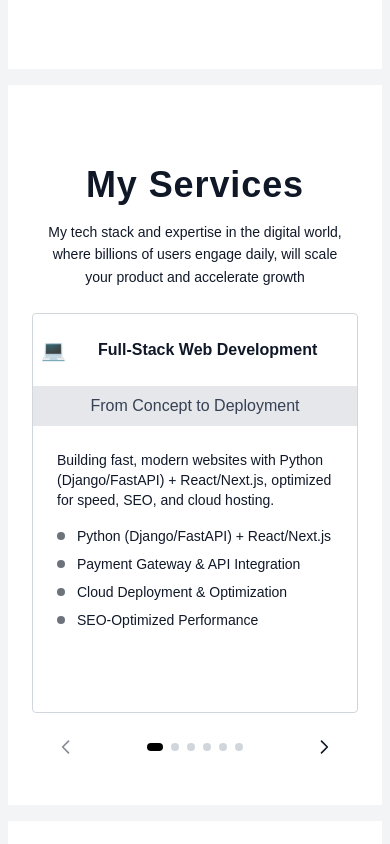
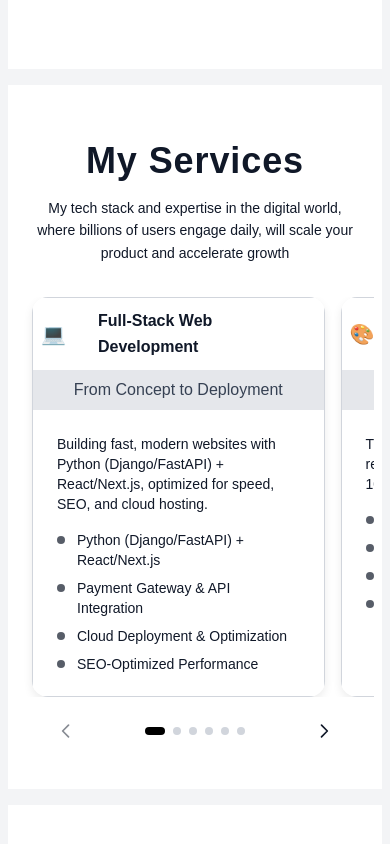
Before and after one commit to khan2024-stack/my-portfolio, a Next.js app in the folder my-portfolio/: page / in a window 390 px wide. Shown: the part 1000-1844 px from the top of the page. Built offline with nearby package versions, Linux system fonts and the light colour scheme.

Commit message:
slider also fixed and cards

```diff
--- a/my-portfolio/src/components/nevbar/header-style.ts
+++ b/my-portfolio/src/components/nevbar/header-style.ts
@@ -10,7 +10,7 @@ import {
 export const header = {
   // Custom NavLink style – moved from central-style
   navLink: `
-    relative inline-block px-3 py-2 text-sm font-medium
+    relative inline-block px-3 py-2 text-sm font-bold
     after:content-[''] after:absolute after:left-1/2 after:bottom-0 after:h-[2px]
     after:w-0 after:bg-gray-500 after:transition-all after:duration-300
     hover:after:w-full hover:after:left-0
@@ -33,7 +33,7 @@ export const header = {
 
   // Container for inner content
   container: [
-    "2xl:px-[10%]",
+    "2xl:px-[15%]",
     spacing.px.md,
     "flex items-center justify-between",
     "h-18 sticky"
--- a/my-portfolio/src/components/pagesHeader/pagesHeaderStyle.ts
+++ b/my-portfolio/src/components/pagesHeader/pagesHeaderStyle.ts
@@ -5,18 +5,18 @@ export const headerStyle = {
   serviceheader: [
     layout.flex.center,
     layout.flex.col,
-    "w-full max-w-3xl mx-auto py-6"
+    "w-full max-w-3xl mx-auto pb-8 "
   ].join(" "),
 
   head1: [
     typography.heading[1],
-    "w-full py-4 text-center",
+    "w-full py-4 text-center ",
     "text-3xl md:text-4xl lg:text-5xl"
   ].join(" "),
 
   serviceTitle: [
     typography.paragraph.lg,
-    "text-center px-4",
-    "text-sm md:text-base"
+    "text-center",
+    "text-sm md:text-base "
   ].join(" "),
 }
--- a/my-portfolio/src/components/resume/resumeStyle.ts
+++ b/my-portfolio/src/components/resume/resumeStyle.ts
@@ -28,14 +28,14 @@ navButton: (isActive: boolean) =>
       "transition-colors duration-300",
       "min-w-[130px] text-center",
       isActive
-      ? "bg-gradient-to-r from-indigo-500 to-black text-white shadow"
+        ? "bg-gray-800  text-white shadow"
         : "bg-white text-gray-600 hover:text-gray-800",
     ].join(" "),
 
 
   sectionCard: [
     "relative bg-white/90 backdrop-blur-lg",
-    "p-6 md:p-8",
+    "p-2 md:p-8",
     "transition-all duration-300",
   ].join(" "),
 };
--- a/my-portfolio/src/components/shared/ReusableSlider.tsx
+++ b/my-portfolio/src/components/shared/ReusableSlider.tsx
@@ -17,7 +17,7 @@ export const Slider = <T,>({
   itemWidth = 320,
   className = "",
   fullWidthOnMobile = true,
-  snap = true
+  snap = true,
 }: SliderProps<T>) => {
   const sliderRef = useRef<HTMLDivElement>(null);
   const [atStart, setAtStart] = useState(true);
@@ -31,109 +31,105 @@ export const Slider = <T,>({
 
   useEffect(() => {
     checkMobile();
-    window.addEventListener('resize', checkMobile);
-    return () => window.removeEventListener('resize', checkMobile);
+    window.addEventListener("resize", checkMobile);
+    return () => window.removeEventListener("resize", checkMobile);
   }, [checkMobile]);
 
-  const scrollToIndex = useCallback((index: number) => {
+  const scrollToIndex = useCallback(
+    (index: number) => {
       if (!sliderRef.current || index < 0 || index >= items.length) return;
 
       const container = sliderRef.current;
-    const sliderItems = container.querySelectorAll('.slider-item');
-    if (!sliderItems[index]) return;
+      const sliderItems = container.querySelectorAll(".slider-item");
+      const item = sliderItems[index] as HTMLElement;
 
-    const item = sliderItems[index] as HTMLElement;
-    const containerWidth = container.clientWidth;
-    const itemWidthValue = item.offsetWidth;
-    const containerPadding = (containerWidth - itemWidthValue) / 2;
-    const scrollPosition = item.offsetLeft - containerPadding;
+      if (!item) return;
 
-    container.scrollTo({
-      left: scrollPosition,
-      behavior: "smooth"
-    });
+      const scrollPosition = item.offsetLeft - 16; // 16px left padding
+      container.scrollTo({ left: scrollPosition, behavior: "smooth" });
       setCurrentIndex(index);
-  }, [items.length]);
+    },
+    [items.length]
+  );
 
-  const scrollLeft = useCallback(() => {
-    scrollToIndex(currentIndex - 1);
-  }, [currentIndex, scrollToIndex]);
-
-  const scrollRight = useCallback(() => {
-    scrollToIndex(currentIndex + 1);
-  }, [currentIndex, scrollToIndex]);
+  const scrollLeft = () => scrollToIndex(currentIndex - 1);
+  const scrollRight = () => scrollToIndex(currentIndex + 1);
 
   const handleScroll = useCallback(() => {
     if (!sliderRef.current) return;
+    const container = sliderRef.current;
+    const sliderItems = container.querySelectorAll(".slider-item");
+    const containerRect = container.getBoundingClientRect();
 
-    const container = sliderRef.current;
-    const { scrollLeft, scrollWidth, clientWidth } = container;
+    let maxVisible = 0;
+    let index = 0;
 
-    setAtStart(scrollLeft < 10);
-    setAtEnd(scrollLeft + clientWidth >= scrollWidth - 10);
-
-    const sliderItems = container.querySelectorAll('.slider-item');
-    let mostVisibleIndex = 0;
-    let maxVisibility = 0;
-
-    sliderItems.forEach((item, index) => {
+    sliderItems.forEach((item, i) => {
       const rect = (item as HTMLElement).getBoundingClientRect();
-      const containerRect = container.getBoundingClientRect();
-      const visibleWidth = Math.min(rect.right, containerRect.right) - Math.max(rect.left, containerRect.left);
-      const visibility = Math.max(0, Math.min(1, visibleWidth / rect.width));
-
-      if (visibility > maxVisibility) {
-        maxVisibility = visibility;
-        mostVisibleIndex = index;
+      const visible = Math.min(rect.right, containerRect.right) - Math.max(rect.left, containerRect.left);
+      if (visible > maxVisible) {
+        maxVisible = visible;
+        index = i;
       }
     });
 
-    setCurrentIndex(mostVisibleIndex);
+    setCurrentIndex(index);
+    setAtStart(container.scrollLeft <= 8);
+    setAtEnd(container.scrollLeft + container.offsetWidth >= container.scrollWidth - 8);
   }, []);
 
   return (
-    <div className={`relative overflow-hidden  ${className}`}>
-      {/* Scrollable Content */}
+    <div className={`relative ${className}`}>
+      {/* Scroll Container */}
       <div
         ref={sliderRef}
         onScroll={handleScroll}
-        className={`overflow-x-auto scrollbar-hide ${snap ? 'snap-x snap-mandatory' : ''}`}
+        className={`overflow-x-auto scrollbar-hide ${
+          snap ? "snap-x snap-mandatory" : ""
+        } -mx-4 px-4`}
         style={{
-          scrollbarWidth: 'none',
-          msOverflowStyle: 'none'
+          scrollPaddingLeft: "1rem",
+          paddingRight: isMobile ? "25vw" : undefined,
+          WebkitOverflowScrolling: "touch",
         }}
       >
-        <div className={`flex ${snap ? 'snap-center' : ''} ${
-          isMobile && fullWidthOnMobile ? 'space-x-4' : 'space-x-6'
-        }`}>
-          {items.map((item, index) => (
+        <div className={`flex space-x-4`}>
+          {items.map((item, index) => {
+            const width = isMobile && fullWidthOnMobile
+              ? "calc(100vw - 25vw)"
+              : `${itemWidth}px`;
+
+            return (
               <div
                 key={index}
-              className={`slider-item flex-shrink-0 ${
-                isMobile && fullWidthOnMobile ?
-                  'w-[calc(100vw-4rem)]' :
-                  `w-[${itemWidth}px]`
-              } ${snap ? 'snap-center' : ''}`}
-              style={!isMobile || !fullWidthOnMobile ? { width: `${itemWidth}px` } : undefined}
+                className={`slider-item flex-shrink-0 snap-start transition-transform duration-300`}
+                style={{
+                  width,
+                  borderRadius: "1rem",
+                  backgroundColor: "#fff",
+                  boxShadow: "0 4px 10px rgba(0,0,0,0.08)",
+                  overflow: "hidden",
+                }}
               >
                 {renderItem(item, index)}
               </div>
-          ))}
+            );
+          })}
         </div>
       </div>
 
-      {/* Navigation Controls */}
+      {/* Navigation + Dots */}
       <div className="flex justify-between items-center mt-4 px-4">
         <button
           onClick={scrollLeft}
           disabled={atStart}
           className={`p-2 rounded-full transition ${
-            atStart ? 'opacity-50 cursor-not-allowed' : 'hover:bg-gray-100'
+            atStart ? "opacity-50 cursor-not-allowed" : "hover:bg-gray-200"
           }`}
           aria-label="Previous slide"
         >
-          <svg xmlns="http://www.w3.org/2000/svg" className="h-5 w-5" fill="none" viewBox="0 0 24 24" stroke="currentColor">
-            <path strokeLinecap="round" strokeLinejoin="round" strokeWidth={2} d="M15 19l-7-7 7-7" />
+          <svg className="h-5 w-5" fill="none" stroke="currentColor" strokeWidth={2} viewBox="0 0 24 24">
+            <path strokeLinecap="round" strokeLinejoin="round" d="M15 19l-7-7 7-7" />
           </svg>
         </button>
 
@@ -142,8 +138,8 @@ export const Slider = <T,>({
             <button
               key={index}
               onClick={() => scrollToIndex(index)}
-              className={`w-2 h-2 rounded-full transition ${
-                index === currentIndex ? 'bg-black w-4' : 'bg-gray-300'
+              className={`h-2 rounded-full transition-all duration-300 ${
+                index === currentIndex ? "bg-black w-5" : "bg-gray-300 w-2"
               }`}
               aria-label={`Go to slide ${index + 1}`}
             />
@@ -154,12 +150,12 @@ export const Slider = <T,>({
           onClick={scrollRight}
           disabled={atEnd}
           className={`p-2 rounded-full transition ${
-            atEnd ? 'opacity-50 cursor-not-allowed' : 'hover:bg-gray-100'
+            atEnd ? "opacity-50 cursor-not-allowed" : "hover:bg-gray-200"
           }`}
           aria-label="Next slide"
         >
-          <svg xmlns="http://www.w3.org/2000/svg" className="h-5 w-5" fill="none" viewBox="0 0 24 24" stroke="currentColor">
-            <path strokeLinecap="round" strokeLinejoin="round" strokeWidth={2} d="M9 5l7 7-7 7" />
+          <svg className="h-5 w-5" fill="none" stroke="currentColor" strokeWidth={2} viewBox="0 0 24 24">
+            <path strokeLinecap="round" strokeLinejoin="round" d="M9 5l7 7-7 7" />
           </svg>
         </button>
       </div>
--- a/my-portfolio/src/components/work/workCardStyle.ts
+++ b/my-portfolio/src/components/work/workCardStyle.ts
@@ -1,37 +1,37 @@
-import { layout, typography} from "@/lib/central-styles";
-
+import { layout, typography } from "@/lib/central-styles";
 
 export const workCardStyle = {
   cardMainWrapper: [
     layout.flex.col,
     "transition duration-300 ease-in-out",
-    "hover:shadow-lg hover:scale-102",
-    "bg-white rounded-xl overflow-hidden  border border-gray-300",
+    "hover:shadow-lg hover:scale-[1.02]",
+    "bg-white rounded-xl overflow-hidden border border-gray-200",
+    "h-full w-full",
   ].join(" "),
 
   imageContainer: [
-    "relative h-52 overflow-hidden bg-gray-50 group",
+    "relative w-full aspect-[16/9] bg-gray-50 group",
   ].join(" "),
 
   cardContent: [
-    "flex flex-col p-6 flex-grow",
+    "flex flex-col px-4 py-5 sm:px-6 sm:py-6 flex-grow",
   ].join(" "),
 
   title: [
     typography.heading[6],
-    "text-gray-900 mb-3 line-clamp-1",
+    "text-gray-900 mb-2 sm:mb-3 text-base sm:text-lg line-clamp-1",
   ].join(" "),
 
   description: [
-    "text-sm text-gray-600 pb-6 line-clamp-3 flex-grow",
+    "text-sm sm:text-base text-gray-600 pb-4 sm:pb-6 line-clamp-3 flex-grow",
   ].join(" "),
 
   tagsContainer: [
-    "flex flex-wrap gap-2 mb-4 pt-4",
+    "flex flex-wrap gap-2 mt-auto pt-2",
   ].join(" "),
 
   tag: [
-    "inline-flex items-center px-3 py-1 text-xs font-medium font-semibold rounded-full",
+    "inline-flex items-center px-3 py-1 text-xs sm:text-sm font-medium font-semibold rounded-full",
     "bg-gray-100 text-gray-700 hover:bg-emerald-100 transition-colors",
   ].join(" "),
 };
```
Lines whose indentation alone changed are shown as unchanged.
